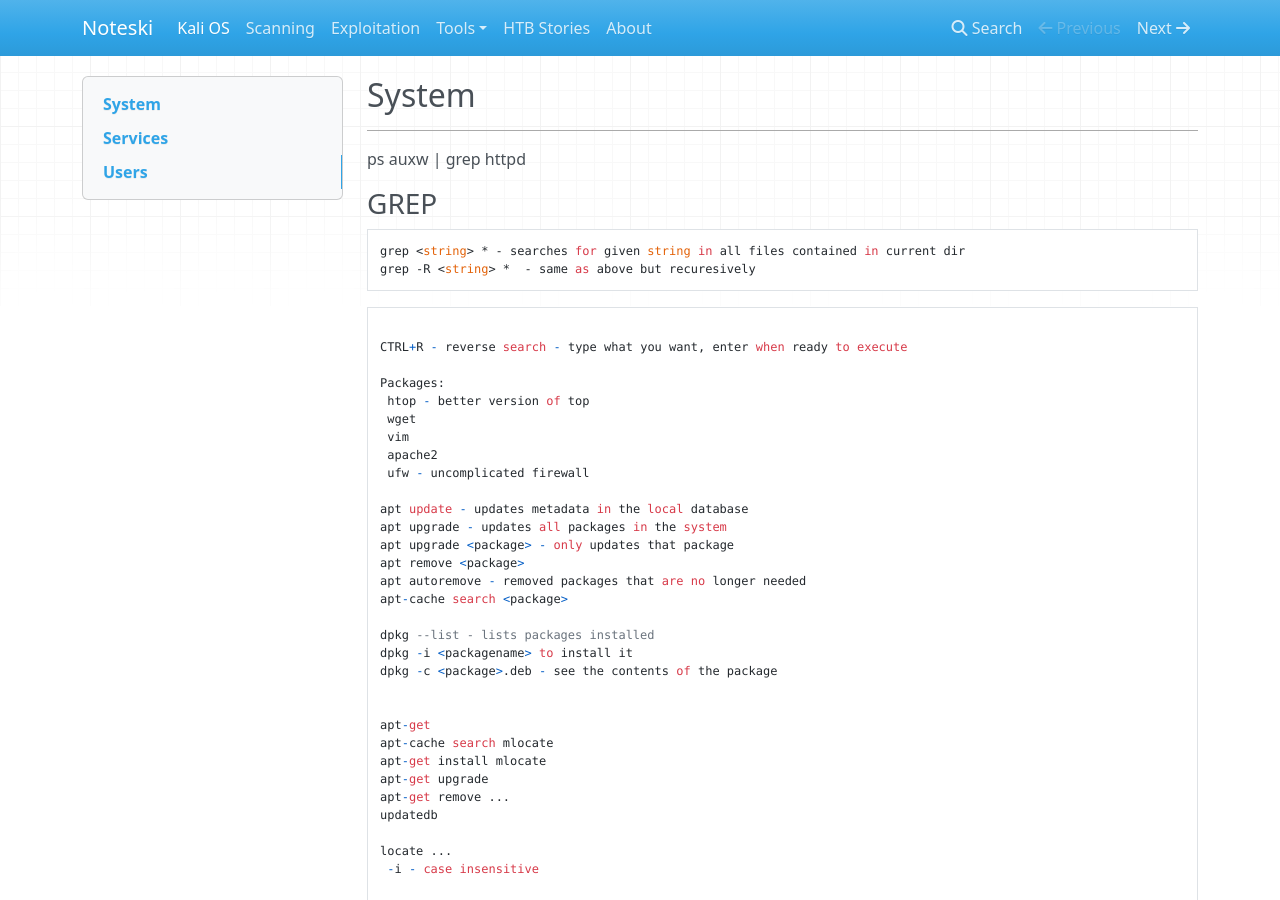
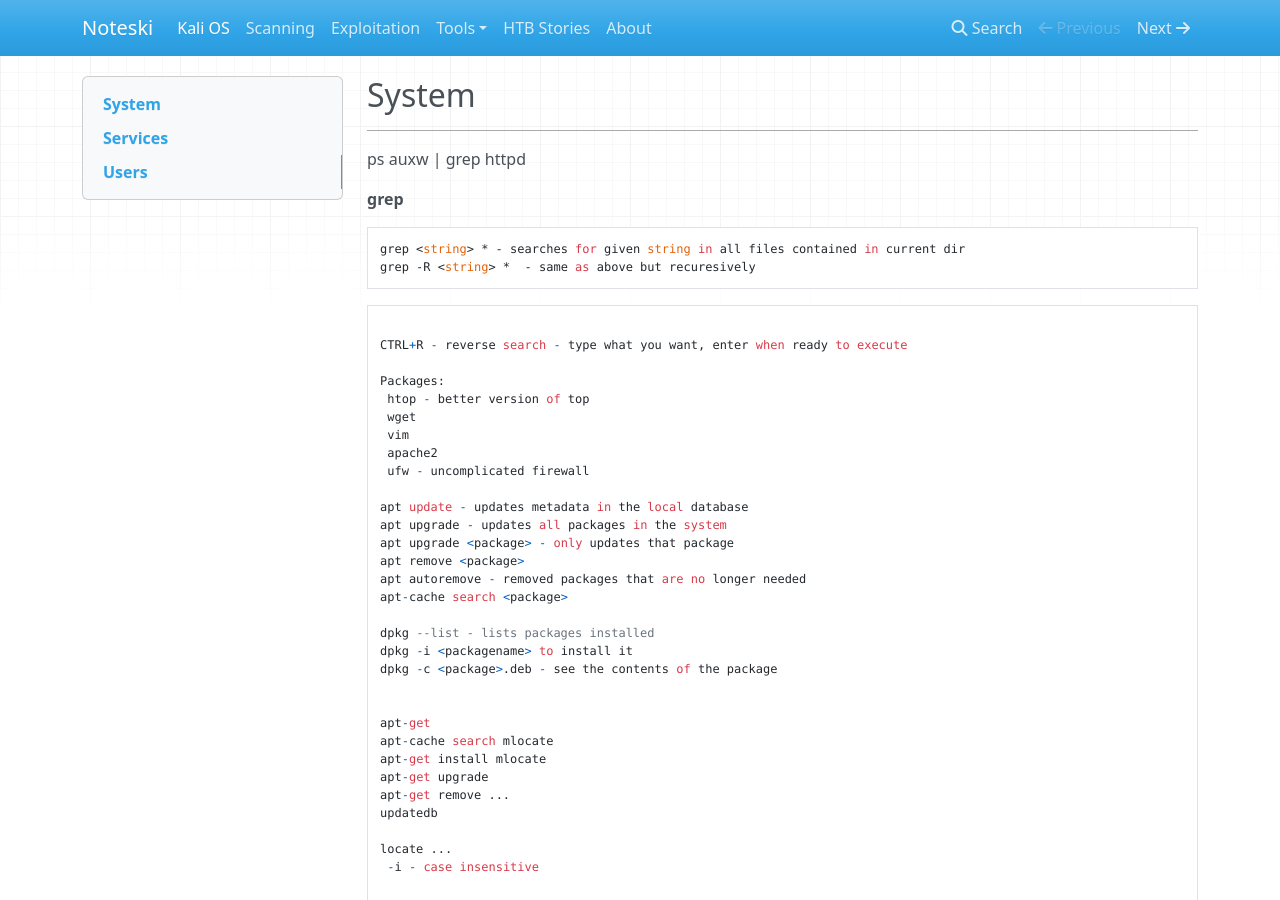
Before and after one commit to veedar/docs, an MkDocs documentation site: the page built from docs/kalios.md, in a window 1280 px wide and 900 px high. Built offline with MkDocs 1.6.1, drawn with Linux system fonts in a browser that asks for light colours; nearby versions of some CDN libraries.

````diff
--- a/docs/kalios.md
+++ b/docs/kalios.md
@@ -6,7 +6,7 @@
 
 ps auxw | grep httpd
 
-### GREP
+**grep**
 ```
 grep <string> * - searches for given string in all files contained in current dir
 grep -R <string> *  - same as above but recuresively
````
